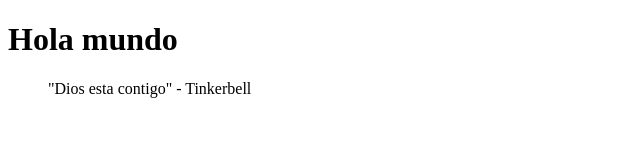
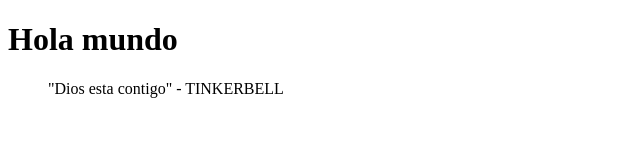
Before and after one commit to ashessssssss/Practica_Grupal, a plain HTML site: page index.html in a window 1280 px wide. Shown: the full height of the page, 0-640 px from the left. Drawn offline with Linux system fonts and the light colour scheme.

Commit message:
Resuelto conflicto con los cambios de master

```diff
--- a/index.html
+++ b/index.html
@@ -6,7 +6,7 @@
 <body>
     <h1>Hola mundo</h1>
     <blockquote>
-        "Dios esta contigo" - Tinkerbell
+        "Dios esta contigo" - TINKERBELL
     </blockquote>
 </body>
 </html>
```
